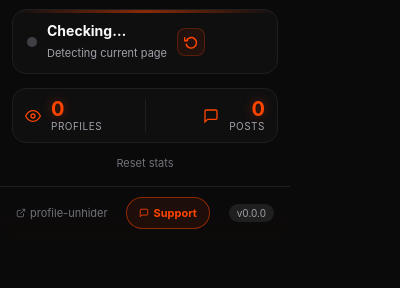
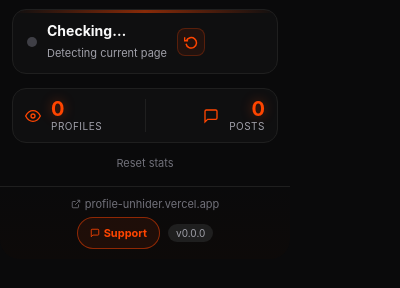
Before and after one commit to SrijanReddy/profile-unhider-reddit, a browser extension: page extension/popup.html in a window 400 px wide. Shown: the part 70-358 px from the top of the page. Drawn offline with Linux system fonts and the light colour scheme.

Commit message:
Show full site URL in popup footer, stacked into two rows
Single-row footer could not fit the full profile-unhider.vercel.app label next to the Support pill and version pill (about 300px in 258px usable width), so the label was shortened. Stack the footer instead: full URL on its own row, Support + version on the second row.

```diff
--- a/extension/popup.css
+++ b/extension/popup.css
@@ -101,10 +101,11 @@ body { width: 290px; background: #0a0a0b; font-family: -apple-system, BlinkMacSy
 
 .footer {
   border-top: 1px solid #1f1f1f; padding: 10px 16px;
-  display: flex; align-items: center; justify-content: space-between;
+  display: flex; flex-direction: column; align-items: center; gap: 6px;
   background: linear-gradient(0deg, #0d0a09 0%, #0a0a0b 100%);
 }
-.site-link { font-size: 11px; color: #71717a; text-decoration: none; display: flex; align-items: center; gap: 4px; transition: color 0.15s; }
+.footer-row { display: flex; align-items: center; gap: 8px; }
+.site-link { font-size: 11px; color: #71717a; text-decoration: none; display: flex; align-items: center; gap: 4px; transition: color 0.15s; white-space: nowrap; }
 .site-link:hover { color: var(--rpu-accent); }
 .support-link {
   font-size: 11px; color: var(--rpu-accent); background: rgba(255,69,0,0.08);
--- a/extension/popup.html
+++ b/extension/popup.html
@@ -87,13 +87,15 @@
   <div class="footer">
     <a class="site-link" href="https://profile-unhider.vercel.app/" target="_blank" rel="noopener">
       <svg width="10" height="10" viewBox="0 0 24 24" fill="none" stroke="currentColor" stroke-width="2"><path d="M18 13v6a2 2 0 0 1-2 2H5a2 2 0 0 1-2-2V8a2 2 0 0 1 2-2h6"/><polyline points="15 3 21 3 21 9"/><line x1="10" y1="14" x2="21" y2="3"/></svg>
-      profile-unhider
+      profile-unhider.vercel.app
     </a>
+    <div class="footer-row">
     <button class="support-link" id="support-link" title="Contact support">
       <svg width="10" height="10" viewBox="0 0 24 24" fill="none" stroke="currentColor" stroke-width="2"><path d="M21 15a2 2 0 0 1-2 2H7l-4 4V5a2 2 0 0 1 2-2h14a2 2 0 0 1 2 2z"/></svg>
       Support
     </button>
     <span class="version" id="version-label"></span>
+    </div>
   </div>
   </div>
 </div>
```
